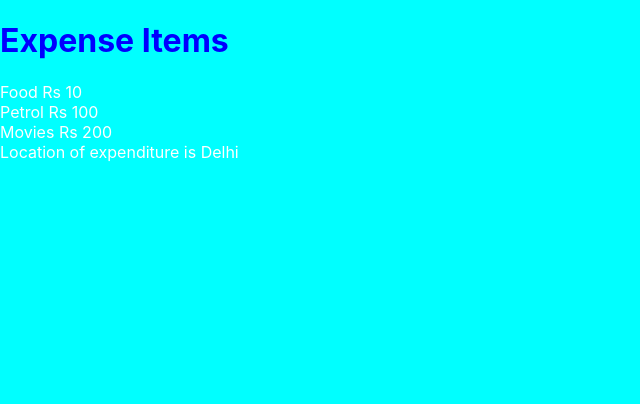
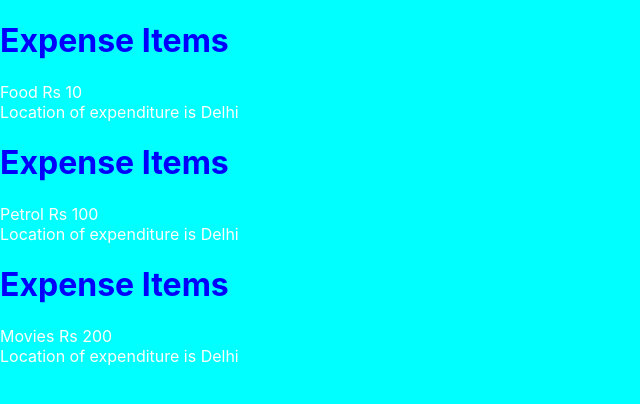
Before and after one commit to codingpartnerNB/react-first-expense, a React (Create React App) app: page / in a window 1280 px wide. Shown: the top 404 px of the page, without its empty margins (0-640 px from the left). Built offline with nearby package versions, Linux system fonts and the light colour scheme.

Commit message:
Passing data using loop

```diff
--- a/src/App.js
+++ b/src/App.js
@@ -2,9 +2,24 @@ import './App.css';
 import ExpenseItem from './components/ExpenseItem';
 
 function App() {
+  const expenses = [{
+    title:"Food",
+    amount:10
+  },{
+    title:"Petrol",
+    amount:100
+  },{
+    title:"Movies",
+    amount:200
+  }];
+  const LocationOfExpenditure = "Delhi";
   return (
     <div>
-      <ExpenseItem></ExpenseItem>
+      {
+        expenses.map((item)=>{
+        return <ExpenseItem title={item.title} amount={item.amount} locationForExpense={LocationOfExpenditure}></ExpenseItem>
+        })
+      }
     </div>
   );
 }
--- a/src/components/ExpenseItem.js
+++ b/src/components/ExpenseItem.js
@@ -1,13 +1,10 @@
 import './ExpenseItem.css';
-function ExpenseItem(){
-    const LocationOfExpenditure = "Delhi";
+function ExpenseItem(props){
     return(
         <div>
             <h1 className="color-blue">Expense Items</h1>
-            <div>Food Rs 10</div>
-            <div>Petrol Rs 100</div>
-            <div>Movies Rs 200</div>
-            <div>Location of expenditure is {LocationOfExpenditure}</div>
+            <div>{props.title} Rs {props.amount}</div>
+            <div>Location of expenditure is {props.locationForExpense}</div>
         </div>
     );
 }
```
